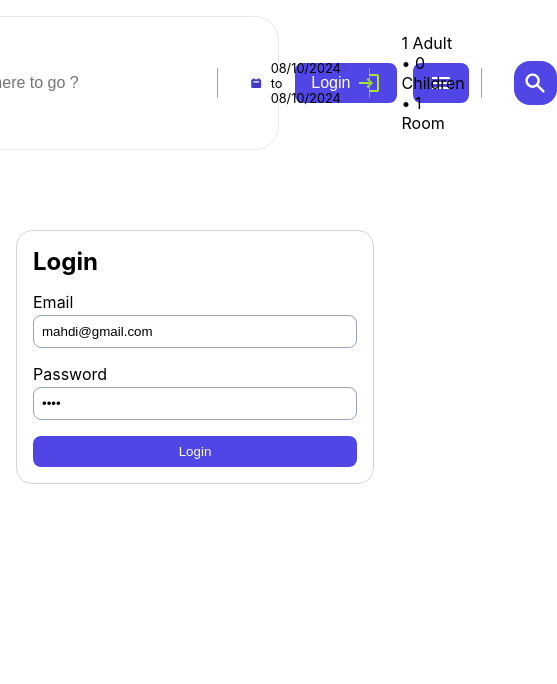
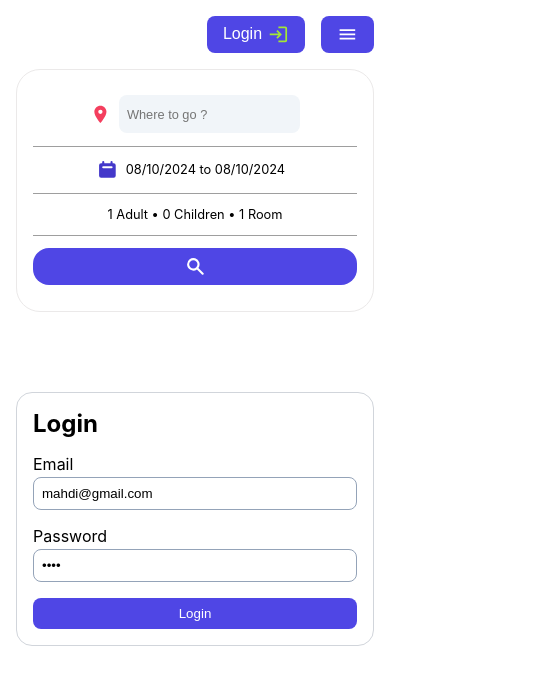
Before and after one commit to mahdi-q/Booking-Hotel-App-Project, a React (Vite) app: page /login in a window 390 px wide. Shown: the top 684 px of the page, 557 px wide, since content can reach past the window. Built offline with nearby package versions, Linux system fonts and the light colour scheme; no server answers.

Commit message:
Responsive "Header" section

```diff
--- a/src/App.css
+++ b/src/App.css
@@ -1,73 +1,82 @@
 @import url("https://unpkg.com/leaflet@1.9.4/dist/leaflet.css");
 
 /* header styles */
+.header {
+  display: grid;
+  gap: 1rem;
+  align-items: center;
+  justify-items: center;
+}
 
-.header {
+.header__wellcome-text {
+  grid-column: 1/2;
+  font-size: 1rem;
+  font-weight: bold;
+}
+.header__search {
+  grid-column: 2/3;
   display: flex;
-  justify-content: center;
+  width: 100%;
+  max-width: 900px;
+  justify-content: space-evenly;
   align-items: center;
+  border: 1px solid #ebe9e9;
+  border-radius: 1.5rem;
+  padding: 0.8rem 1rem;
+}
+.header__action-btns {
+  grid-column: 3/4;
+  display: flex;
+  align-items: center;
+  flex-direction: row;
   gap: 1rem;
 }
 
-.headerSearch {
+.header__search-item {
   display: flex;
-  width: 100%;
-  max-width: 900px;
-  justify-content: space-between;
   align-items: center;
-  gap: 1rem;
-  border: 1px solid #ebe9e9;
-  border-radius: 1.5rem;
-  padding: 1rem;
+  justify-content: center;
+  position: relative;
+  gap: 0.5rem;
+}
+.header__search-item:not(:last-child) {
+  padding-right: 1rem;
+  border-right: 1px solid var(--text-400);
 }
 
-.headerSearchItem {
-  display: flex;
-  align-items: center;
-  position: relative;
-}
-
-.headerSearchItem .seperator {
-  display: inline-block;
-  width: 1px;
-  height: 30px;
-  background-color: var(--text-400);
-  margin: 0 1rem;
-}
-
-.headerIcon {
+.search__icon {
   width: 1.5rem;
   height: 1.5rem;
   display: inline-block;
 }
 
-.headerSearchInput {
+.search__icon.location {
+  color: var(--rose-500);
+}
+.search__input {
   padding: 0.7rem 0.5rem;
   font-size: 1rem;
-}
-.textField {
-  padding: 0.7rem 1rem;
   border-radius: 0.5rem;
-}
-.locationIcon {
-  color: var(--rose-500);
+  background-color: var(--text-100);
 }
 
-.dateDropDown {
-  margin-left: 0.5rem;
-  font-size: 0.8rem;
-}
-.dateIcon {
+.search__icon.date {
   color: var(--primary-700);
 }
-.date {
+.search__date-dropDown {
+  font-size: 1rem;
+}
+.date-dropDown {
   position: absolute;
   top: 50px;
-  left: -5rem;
+  left: -3rem;
   z-index: 1002;
 }
 
-.guestOptions {
+.search__options-dropDown {
+  font-size: 1rem;
+}
+.options-dropDown {
   background-color: #fff;
   box-shadow: 0 0 10px #efefef;
   border-radius: 1rem;
@@ -78,58 +87,59 @@
   width: 230px;
   z-index: 1000;
 }
-.guestOptionItem {
+.option-item {
   display: flex;
   align-items: center;
   justify-content: space-between;
 }
-.guestOptionItem:not(:last-child) {
+.option-item:not(:last-child) {
   margin-bottom: 1rem;
 }
-.guestOptionItem span,
-.guestOptionItem button {
+.option__text {
   display: inline-block;
+  flex: 1;
+  font-size: 0.9rem;
 }
-.guestOptionItem .optionCounterBtn {
+.option__counter {
+  display: flex;
+  align-items: center;
+  gap: 1rem;
+}
+.option__counter__btn {
+  display: inline-block;
   padding: 0.5rem;
   border-radius: 0.5rem;
   color: var(--text-600);
   background-color: var(--text-100);
 }
-.optionText {
-  display: inline-block;
-  flex: 1;
-  font-size: 0.9rem;
-}
-.optionCounter {
-  display: flex;
-  align-items: center;
-  gap: 1rem;
-}
 
-.headerSearchBtn {
+.search__btn {
   display: flex;
   align-items: center;
   justify-content: center;
   background-color: var(--primary-600);
   color: #fff;
-  padding: 0.6rem;
+  padding: 0.5rem;
   border-radius: 1rem;
 }
 
-.logoutIcon {
+.header__action-btn span {
+  font-size: 1rem;
+}
+.header__icon {
+  width: 1.5rem;
+  height: 1.5rem;
+}
+.header__icon.logout {
   color: #fb7185;
   margin-left: 0.2rem;
 }
-.loginIcon {
+.header__icon.login {
   color: var(--lime-300);
   margin-left: 0.2rem;
 }
-.authBtn span {
-  font-size: 1rem;
-}
 
-.menuLinks {
+.menu-links {
   background-color: #fff;
   box-shadow: 0 0 10px #efefef;
   border-radius: 1rem;
@@ -143,16 +153,69 @@
   display: flex;
   flex-direction: column;
 }
-.menuLink {
+.menu__link {
   border-bottom: 1px solid var(--text-300);
 }
-.menuLink:not(:last-child) {
+.menu__link:not(:last-child) {
   margin-bottom: 1rem;
 }
 
-.wellcomeText {
-  font-size: 1rem;
-  font-weight: bold;
+@media screen and (max-width: 1024px) {
+  .search__input,
+  .search__date-dropDown,
+  .search__options-dropDown {
+    font-size: 0.8rem;
+  }
+
+  .search__icon,
+  .header__icon {
+    width: 1.3rem;
+    height: 1.3rem;
+  }
+}
+
+@media screen and (max-width: 770px) {
+  .header__wellcome-text {
+    justify-self: start;
+  }
+  .header__search {
+    grid-row: 2/3;
+    grid-column: 1/3;
+  }
+  .header__action-btns {
+    grid-column: 2/3;
+    justify-self: end;
+  }
+  .menu-links{
+    top: 4rem;
+    right: 1rem;
+  }
+  .date-dropDown{
+    left: -5rem;
+  }
+}
+
+@media screen and (max-width: 670px) {
+  .header__search {
+    flex-direction: column;
+  }
+  .header__search-item {
+    width: 100%;
+    padding: 0.8rem 0rem;
+    align-items: center;
+    justify-content: center;
+  }
+  .header__search-item:not(:last-child) {
+    border-right: 0px;
+    padding-right: 0rem;
+    border-bottom: 1px solid #9e9e9e;
+  }
+  .search__btn {
+    width: 100%;
+  }
+  .date-dropDown{
+    left: 1rem;
+  }
 }
 
 /*  location list styles */
--- a/src/Components/Header/Header.jsx
+++ b/src/Components/Header/Header.jsx
@@ -83,31 +83,31 @@ function Header() {
 
   return (
     <div className="header">
-      {isAuthenticated && <span className="wellcomeText">Hi, {user.name}</span>}
+      <div className="header__wellcome-text">
+        {isAuthenticated && <span>Hi, {user.name}</span>}
+      </div>
 
-      <div className="headerSearch">
-        <div className="headerSearchItem">
-          <MdLocationOn className="headerIcon locationIcon" />
+      <div className="header__search">
+        <div className="header__search-item">
+          <MdLocationOn className="search__icon location" />
 
           <input
+            className="search__input"
             value={destination}
             onChange={(e) => setDestination(e.target.value)}
             type="text"
             name="destination"
             id="destination"
-            className="headerSearchInput textField"
             placeholder="Where to go ?"
           />
-
-          <span className="seperator"></span>
         </div>
 
-        <div className="headerSearchItem">
-          <HiCalendar className="headerIcon dateIcon" />
+        <div className="header__search-item">
+          <HiCalendar className="search__icon date" />
 
           <div
+            className="search__date-dropDown"
             id="dateDropDown"
-            className="dateDropDown"
             onClick={() => setOpenDate(!openDate)}
           >
             {`${format(date.startDate, "MM/dd/yyyy")} to ${format(
@@ -119,7 +119,7 @@ function Header() {
           <div ref={dateRef}>
             {openDate && (
               <DateRange
-                className="date"
+                className="date-dropDown"
                 ranges={[date]}
                 onChange={(item) => setDate(item.selection)}
                 minDate={new Date()}
@@ -127,12 +127,14 @@ function Header() {
               />
             )}
           </div>
-
-          <span className="seperator"></span>
         </div>
 
-        <div className="headerSearchItem">
-          <div id="optionDropDown" onClick={() => setOpenOption(!openOption)}>
+        <div className="header__search-item">
+          <div
+            className="search__options-dropDown"
+            id="optionDropDown"
+            onClick={() => setOpenOption(!openOption)}
+          >
             {option.adult} Adult &bull; {option.children} Children &bull;{" "}
             {option.room} Room
           </div>
@@ -144,17 +146,16 @@ function Header() {
               setOpenOption={setOpenOption}
             />
           )}
-
-          <span className="seperator"></span>
         </div>
 
-        <div className="headerSearchItem">
-          <button className="headerSearchBtn" onClick={handleSearch}>
-            <HiSearch className="headerIcon" />
+        <div className="header__search-item">
+          <button className="search__btn" onClick={handleSearch}>
+            <HiSearch className="search__icon" />
           </button>
         </div>
       </div>
 
+      <div className="header__action-btns">
         <UserAuthentication
           isAuthenticated={isAuthenticated}
           logout={logout}
@@ -162,6 +163,7 @@ function Header() {
         />
 
         <Menu />
+      </div>
     </div>
   );
 }
@@ -173,7 +175,7 @@ function GuestOptionList({ option, onChangeOption, setOpenOption }) {
   useOutsideClick(optionRef, "optionDropDown", () => setOpenOption(false));
 
   return (
-    <div className="guestOptions" ref={optionRef}>
+    <div className="options-dropDown" ref={optionRef}>
       <GuestOptionItem
         type="Adult"
         option={option}
@@ -198,24 +200,25 @@ function GuestOptionList({ option, onChangeOption, setOpenOption }) {
 
 function GuestOptionItem({ type, option, minLimit, onChangeOption }) {
   return (
-    <div className="guestOptionItem">
-      <span className="optionText">{type}</span>
-      <div className="optionCounter">
+    <div className="option-item">
+      <span className="option__text">{type}</span>
+
+      <div className="option__counter">
         <button
-          className="optionCounterBtn"
+          className="option__counter__btn"
           disabled={option[type.toLowerCase()] <= minLimit}
           onClick={() => onChangeOption("dec", type.toLowerCase())}
         >
-          <HiMinus className="headerIcon" />
+          <HiMinus className="search__icon option" />
         </button>
 
         <span>{option[type.toLowerCase()]}</span>
 
         <button
-          className="optionCounterBtn"
+          className="option__counter__btn"
           onClick={() => onChangeOption("inc", type.toLowerCase())}
         >
-          <HiPlus className="headerIcon" />
+          <HiPlus className="search__icon option" />
         </button>
       </div>
     </div>
@@ -233,19 +236,21 @@ function UserAuthentication({ isAuthenticated, logout, navigate }) {
   };
 
   return (
-    <button onClick={handleAuthentication} className="btn btn--primary authBtn">
+    <div className="header__action-btn">
+      <button onClick={handleAuthentication} className="btn btn--primary">
         {isAuthenticated ? (
           <>
             <span>Logout</span>
-          <MdLogout className="headerIcon logoutIcon" />
+            <MdLogout className="header__icon logout" />
           </>
         ) : (
           <>
             <span>Login</span>
-          <MdLogin className="headerIcon loginIcon" />
+            <MdLogin className="header__icon login" />
           </>
         )}
       </button>
+    </div>
   );
 }
 
@@ -256,30 +261,30 @@ function Menu() {
   useOutsideClick(menuRef, "menuDropDown", () => setOpenMenu(false));
 
   return (
-    <div>
+    <div className="header__action-btn">
       <button
+        className="btn btn--primary"
         id="menuDropdown"
-        className="btn btn--primary"
         onClick={() => setOpenMenu(!openMenu)}
       >
-        <MdMenu className="headerIcon" />
+        <MdMenu className="header__icon" />
       </button>
 
       {openMenu && (
-        <div className="menuLinks" ref={menuRef}>
-          <div className="menuLink">
+        <div className="menu-links" ref={menuRef}>
+          <div className="menu__link">
             <NavLink to={"/"} style={{ display: "block" }}>
               Home
             </NavLink>
           </div>
 
-          <div className="menuLink">
+          <div className="menu__link">
             <NavLink to={"/hotels"} style={{ display: "block" }}>
               Hotels
             </NavLink>
           </div>
 
-          <div className="menuLink">
+          <div className="menu__link">
             <NavLink to={"/bookmarks"} style={{ display: "block" }}>
               Bookmarks
             </NavLink>
```
Lines whose indentation alone changed are shown as unchanged.
